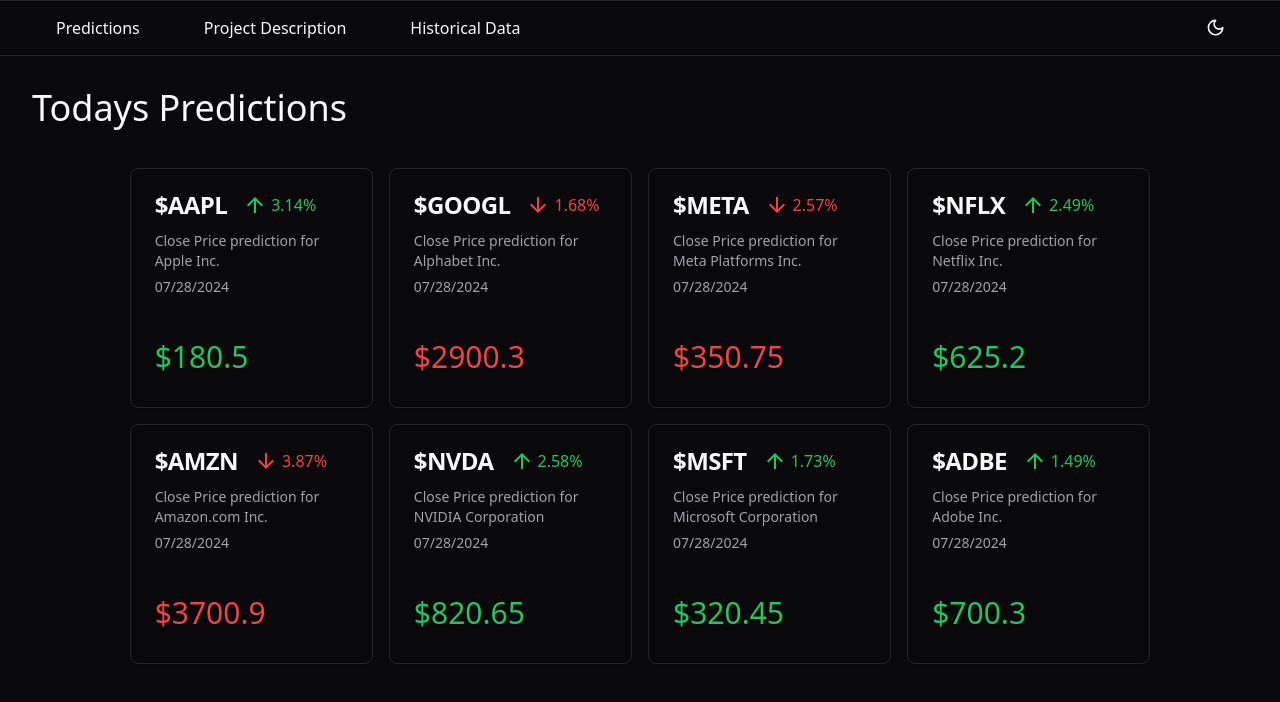
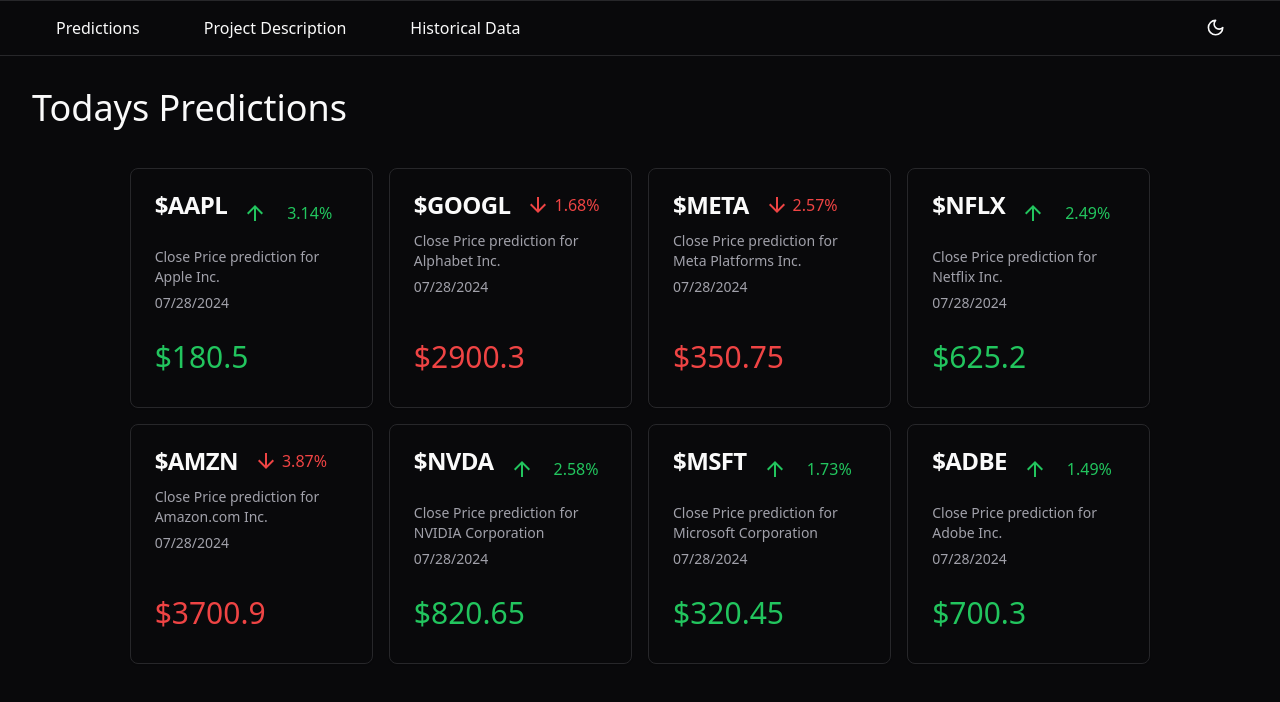
Before and after one commit to jbrijs/faang-finance-frontend, a React (Vite) app: page / in a window 1280 px wide. Shown: the top 702 px of the page. Built offline with nearby package versions, Linux system fonts and the light colour scheme.

Commit message:
button change

```diff
--- a/src/components/prediction-card.tsx
+++ b/src/components/prediction-card.tsx
@@ -9,6 +9,7 @@
 import ArrowUpwardIcon from "@mui/icons-material/ArrowUpward";
 import ArrowDownwardIcon from "@mui/icons-material/ArrowDownward";
 import { space } from "postcss/lib/list";
+import { Button } from "./ui/button";
 
 export interface PredictionCardProps {
   ticker: string;
@@ -42,16 +43,16 @@
           <div className="flex flex-dol mb-2" >
             <CardTitle>${ticker} </CardTitle>
             {isUp ? (
-              <div className="flex flex-row gap-1 cursor-pointer" onClick={handleDeltaClick}>
+              <div className="flex flex-row gap-1 cursor-pointer items-center" onClick={handleDeltaClick}>
                 <ArrowUpwardIcon className="ml-4 text-green-500" />
                 {state.percent_view ? (
-                  <p className="text-md text-green-500">
+                  <Button className="text-md text-green-500 hover:bg-muted" variant={'ghost'}>
                     {deltaPercent.toFixed(2)}%
-                  </p>
+                  </Button>
                 ) : (
-                  <p className="text-md text-green-500">
+                  <Button className="text-md text-green-500 hover:bg-muted" variant={'ghost'}>
                     ${delta.toFixed(2)}
-                  </p>
+                  </Button>
                 )}
               </div>
             ) : (
```
